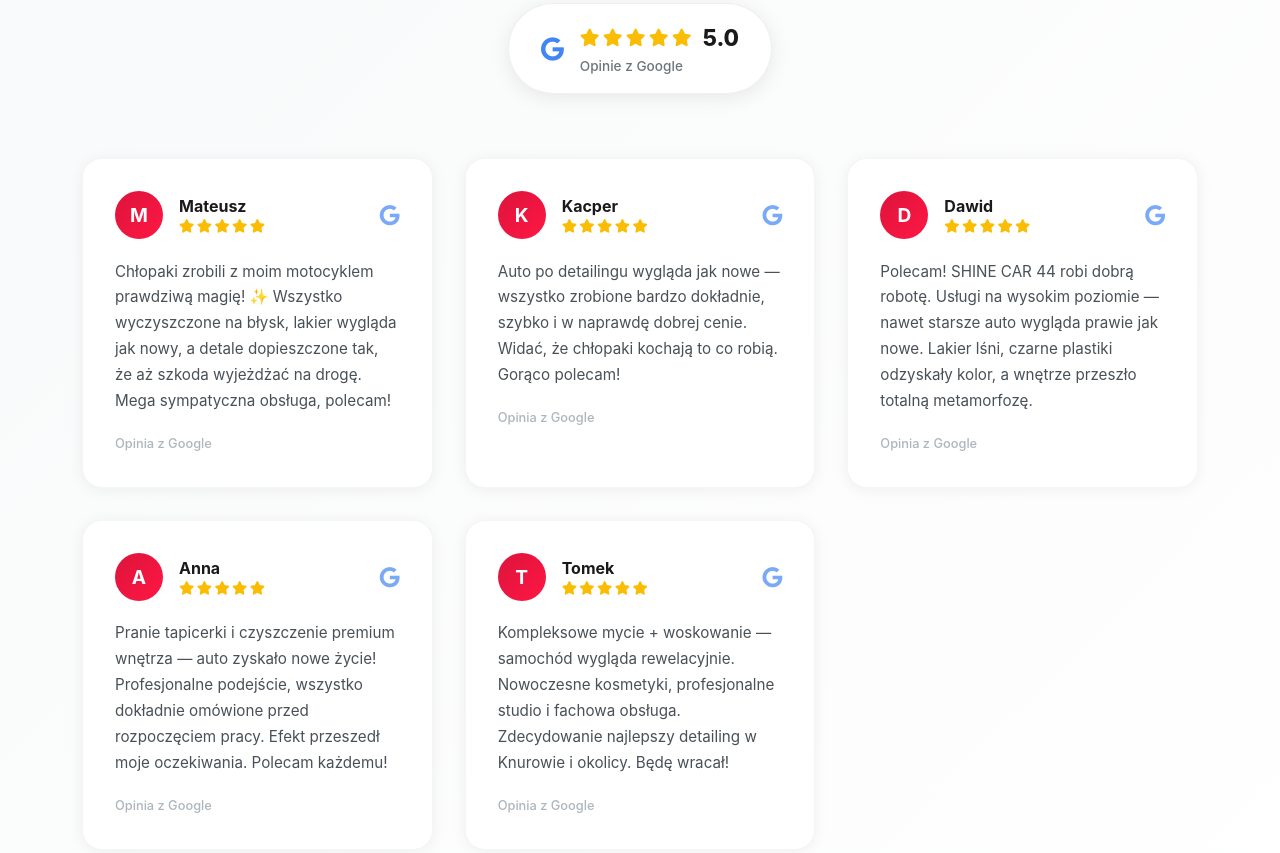
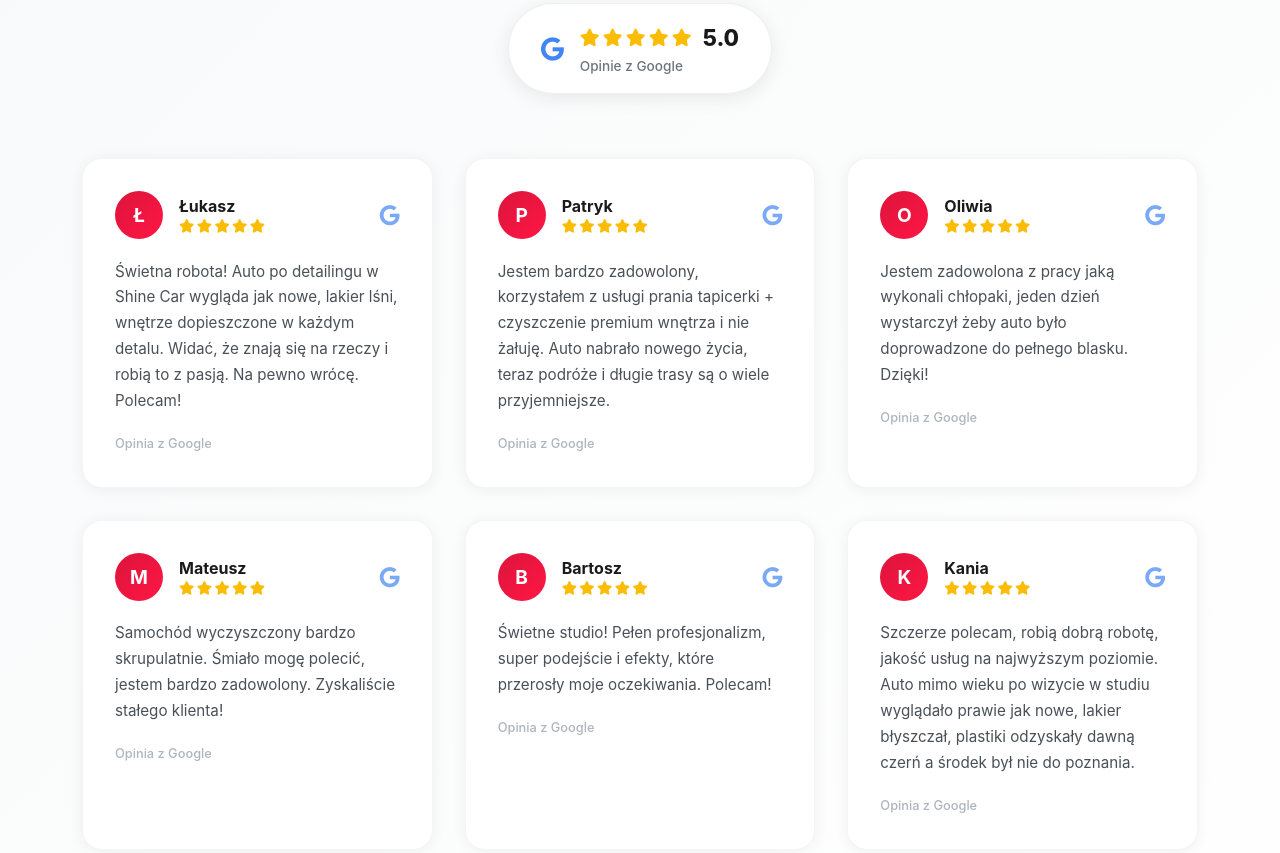
Before and after one commit to r4b44/shine44, a plain HTML site: page index.html in a window 1280 px wide. Shown: the part 6024-6877 px from the top of the page. Drawn offline with Linux system fonts and the light colour scheme.

Commit message:
ver 0.0.4

```diff
--- a/index.html
+++ b/index.html
@@ -679,6 +679,65 @@
             <div class="reviews-grid">
                 <div class="review-card">
                     <div class="review-header">
+                        <div class="review-avatar">Ł</div>
+                        <div class="review-meta">
+                            <h4 class="review-name">Łukasz</h4>
+                            <div class="review-stars">
+                                <i class="fas fa-star"></i>
+                                <i class="fas fa-star"></i>
+                                <i class="fas fa-star"></i>
+                                <i class="fas fa-star"></i>
+                                <i class="fas fa-star"></i>
+                            </div>
+                        </div>
+                        <i class="fab fa-google review-google-icon"></i>
+                    </div>
+                    <p class="review-text">Świetna robota! Auto po detailingu w Shine Car wygląda jak nowe, lakier lśni,
+                        wnętrze dopieszczone w każdym detalu. Widać, że znają się na rzeczy i robią to z pasją. Na pewno
+                        wrócę. Polecam!</p>
+                    <span class="review-date">Opinia z Google</span>
+                </div>
+                <div class="review-card">
+                    <div class="review-header">
+                        <div class="review-avatar">P</div>
+                        <div class="review-meta">
+                            <h4 class="review-name">Patryk</h4>
+                            <div class="review-stars">
+                                <i class="fas fa-star"></i>
+                                <i class="fas fa-star"></i>
+                                <i class="fas fa-star"></i>
+                                <i class="fas fa-star"></i>
+                                <i class="fas fa-star"></i>
+                            </div>
+                        </div>
+                        <i class="fab fa-google review-google-icon"></i>
+                    </div>
+                    <p class="review-text">Jestem bardzo zadowolony, korzystałem z usługi prania tapicerki + czyszczenie
+                        premium wnętrza i nie żałuję. Auto nabrało nowego życia, teraz podróże i długie trasy są o wiele
+                        przyjemniejsze.</p>
+                    <span class="review-date">Opinia z Google</span>
+                </div>
+                <div class="review-card">
+                    <div class="review-header">
+                        <div class="review-avatar">O</div>
+                        <div class="review-meta">
+                            <h4 class="review-name">Oliwia</h4>
+                            <div class="review-stars">
+                                <i class="fas fa-star"></i>
+                                <i class="fas fa-star"></i>
+                                <i class="fas fa-star"></i>
+                                <i class="fas fa-star"></i>
+                                <i class="fas fa-star"></i>
+                            </div>
+                        </div>
+                        <i class="fab fa-google review-google-icon"></i>
+                    </div>
+                    <p class="review-text">Jestem zadowolona z pracy jaką wykonali chłopaki, jeden dzień wystarczył żeby
+                        auto było doprowadzone do pełnego blasku. Dzięki!</p>
+                    <span class="review-date">Opinia z Google</span>
+                </div>
+                <div class="review-card">
+                    <div class="review-header">
                         <div class="review-avatar">M</div>
                         <div class="review-meta">
                             <h4 class="review-name">Mateusz</h4>
@@ -692,16 +751,15 @@
                         </div>
                         <i class="fab fa-google review-google-icon"></i>
                     </div>
-                    <p class="review-text">Chłopaki zrobili z moim motocyklem prawdziwą magię! ✨ Wszystko wyczyszczone
-                        na błysk, lakier wygląda jak nowy, a detale dopieszczone tak, że aż szkoda wyjeżdżać na drogę.
-                        Mega sympatyczna obsługa, polecam!</p>
+                    <p class="review-text">Samochód wyczyszczony bardzo skrupulatnie. Śmiało mogę polecić, jestem bardzo
+                        zadowolony. Zyskaliście stałego klienta!</p>
                     <span class="review-date">Opinia z Google</span>
                 </div>
                 <div class="review-card">
                     <div class="review-header">
-                        <div class="review-avatar">K</div>
+                        <div class="review-avatar">B</div>
                         <div class="review-meta">
-                            <h4 class="review-name">Kacper</h4>
+                            <h4 class="review-name">Bartosz</h4>
                             <div class="review-stars">
                                 <i class="fas fa-star"></i>
                                 <i class="fas fa-star"></i>
@@ -712,15 +770,15 @@
                         </div>
                         <i class="fab fa-google review-google-icon"></i>
                     </div>
-                    <p class="review-text">Auto po detailingu wygląda jak nowe — wszystko zrobione bardzo dokładnie,
-                        szybko i w naprawdę dobrej cenie. Widać, że chłopaki kochają to co robią. Gorąco polecam!</p>
+                    <p class="review-text">Świetne studio! Pełen profesjonalizm, super podejście i efekty, które
+                        przerosły moje oczekiwania. Polecam!</p>
                     <span class="review-date">Opinia z Google</span>
                 </div>
                 <div class="review-card">
                     <div class="review-header">
-                        <div class="review-avatar">D</div>
+                        <div class="review-avatar">K</div>
                         <div class="review-meta">
-                            <h4 class="review-name">Dawid</h4>
+                            <h4 class="review-name">Kania</h4>
                             <div class="review-stars">
                                 <i class="fas fa-star"></i>
                                 <i class="fas fa-star"></i>
@@ -731,49 +789,9 @@
                         </div>
                         <i class="fab fa-google review-google-icon"></i>
                     </div>
-                    <p class="review-text">Polecam! SHINE CAR 44 robi dobrą robotę. Usługi na wysokim poziomie — nawet
-                        starsze auto wygląda prawie jak nowe. Lakier lśni, czarne plastiki odzyskały kolor, a wnętrze
-                        przeszło totalną metamorfozę.</p>
-                    <span class="review-date">Opinia z Google</span>
-                </div>
-                <div class="review-card">
-                    <div class="review-header">
-                        <div class="review-avatar">A</div>
-                        <div class="review-meta">
-                            <h4 class="review-name">Anna</h4>
-                            <div class="review-stars">
-                                <i class="fas fa-star"></i>
-                                <i class="fas fa-star"></i>
-                                <i class="fas fa-star"></i>
-                                <i class="fas fa-star"></i>
-                                <i class="fas fa-star"></i>
-                            </div>
-                        </div>
-                        <i class="fab fa-google review-google-icon"></i>
-                    </div>
-                    <p class="review-text">Pranie tapicerki i czyszczenie premium wnętrza — auto zyskało nowe życie!
-                        Profesjonalne podejście, wszystko dokładnie omówione przed rozpoczęciem pracy. Efekt przeszedł
-                        moje oczekiwania. Polecam każdemu!</p>
-                    <span class="review-date">Opinia z Google</span>
-                </div>
-                <div class="review-card">
-                    <div class="review-header">
-                        <div class="review-avatar">T</div>
-                        <div class="review-meta">
-                            <h4 class="review-name">Tomek</h4>
-                            <div class="review-stars">
-                                <i class="fas fa-star"></i>
-                                <i class="fas fa-star"></i>
-                                <i class="fas fa-star"></i>
-                                <i class="fas fa-star"></i>
-                                <i class="fas fa-star"></i>
-                            </div>
-                        </div>
-                        <i class="fab fa-google review-google-icon"></i>
-                    </div>
-                    <p class="review-text">Kompleksowe mycie + woskowanie — samochód wygląda rewelacyjnie. Nowoczesne
-                        kosmetyki, profesjonalne studio i fachowa obsługa. Zdecydowanie najlepszy detailing w Knurowie i
-                        okolicy. Będę wracał!</p>
+                    <p class="review-text">Szczerze polecam, robią dobrą robotę, jakość usług na najwyższym poziomie.
+                        Auto mimo wieku po wizycie w studiu wyglądało prawie jak nowe, lakier błyszczał, plastiki
+                        odzyskały dawną czerń a środek był nie do poznania.</p>
                     <span class="review-date">Opinia z Google</span>
                 </div>
             </div>
```
